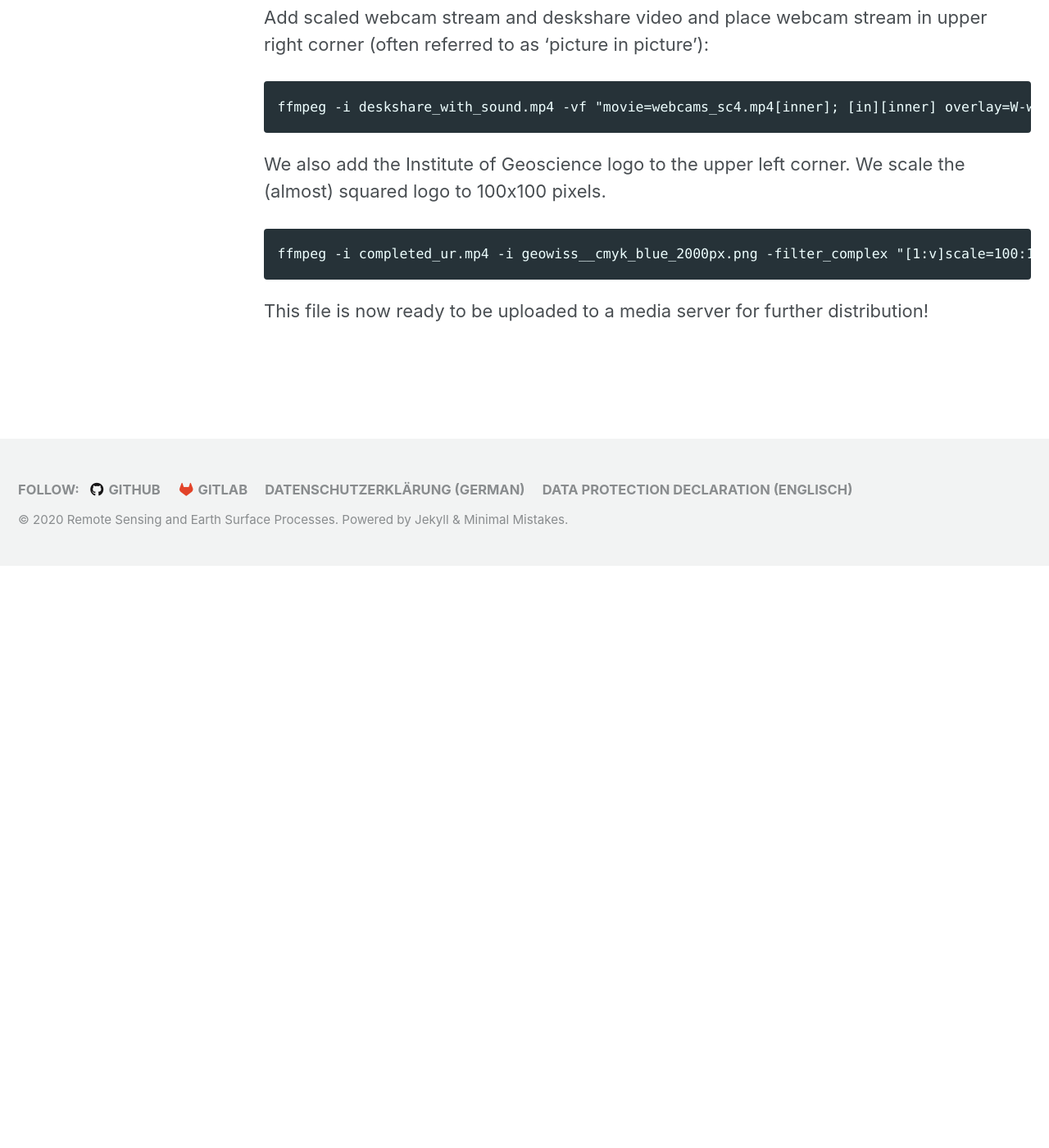
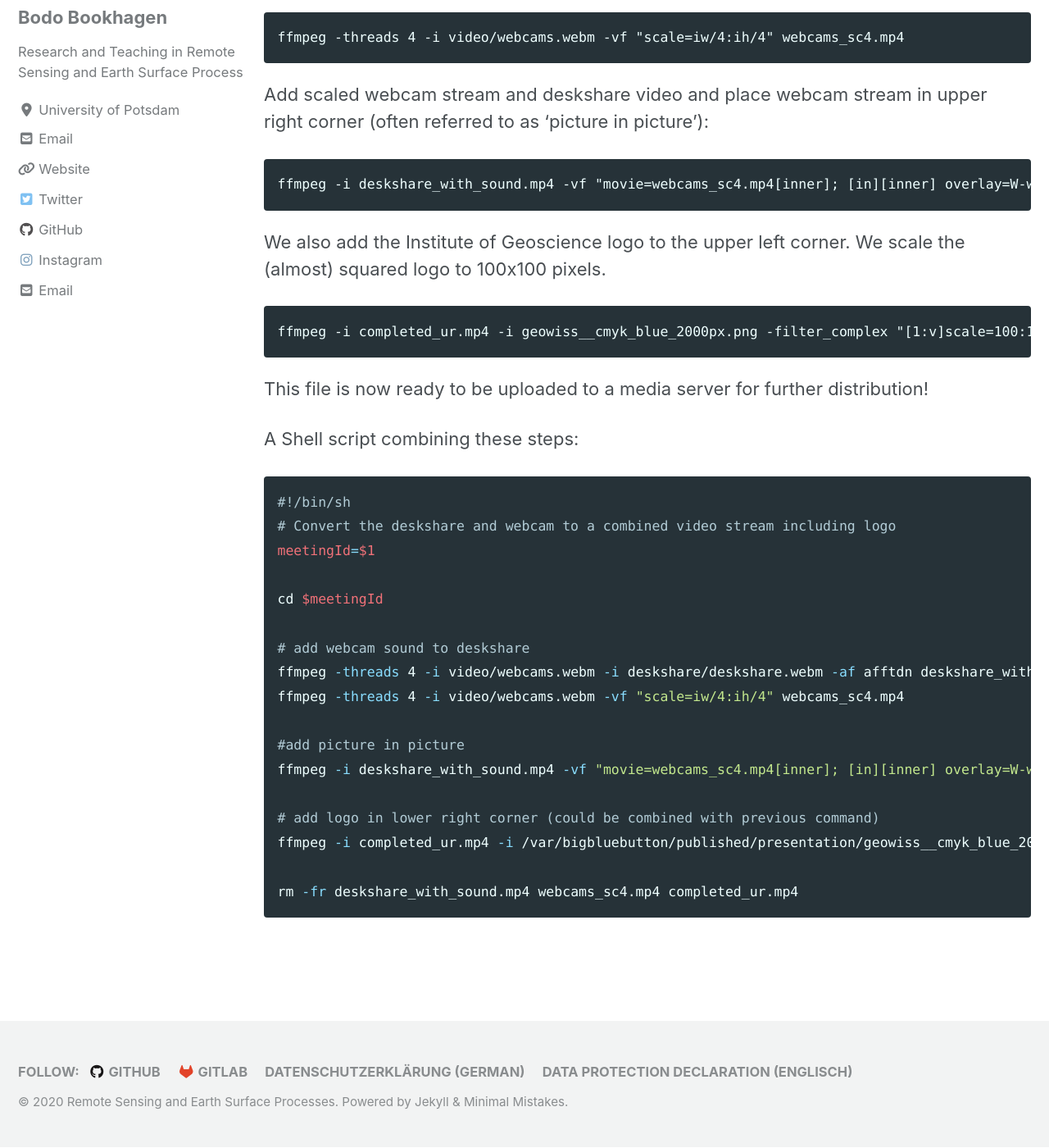
Before and after one commit to UP-RS-ESP/vacon.github.io, a Jekyll site: the page built from _posts/2020-10-28-BBB-to-MP4-Webcam-and-Deskshare.md, in a window 1280 px wide and 1400 px high, scrolled down 1473 px. Shown: the whole window at 82% size. Built offline with Jekyll 4.4.1, drawn with Linux system fonts in a browser that asks for light colours; cached includes are drawn as plain includes; nearby versions of some CDN libraries; before the commit the page ends 2163 px from its top, so only the background shows below that; some of the changed text lies outside the part shown.

Commit message:
Oct-28 2020

````diff
--- a/_posts/2020-10-28-BBB-to-MP4-Webcam-and-Deskshare.md
+++ b/_posts/2020-10-28-BBB-to-MP4-Webcam-and-Deskshare.md
@@ -19,6 +19,8 @@ Convert your BBB recordings to a compressed MP4 stream with webcam overlay and l
 Similar to several other academic institutions, we are hosting our own [Big Blue Button Server (BBB)](https://bigbluebutton.org/). This is an open-source and free conference and teaching server tailored for academic environments. The standard player showing recorded teaching session is fairly simple and does not allow to download a video stream (e.g. MP4). However, the necessary files - movie of the shared desktop/presentation and webcamera - are stored on the BBB server and can be converted with [ffmpeg](https://ffmpeg.org/) to a combined stream. Also, ffmpeg allows to apply audio-filtering steps that will enhance audio quality.
 
 The next steps are tailored towards combining shared desktops and webcameras and applying a FFT-based noise canceling and speech filter ([afftdn](https://ffmpeg.org/ffmpeg-filters.html#afftdn)). We experimented with different low- and high-pass filtering options, but found this to be most useful. If you have a particularly noisy audio stream, you may need to filter this manually or use [audacity](https://www.audacityteam.org/).
+
+These steps also allow you to convert existing recordings. If you plan to record new, high resolution recording, please look at [OBS](https://obsproject.com/).
 
 On the BBB server change to the directory that contains the processed and published recordings. These are usually stored in `/var/bigbluebutton/published/presentation/`. Change directory to the meeting id of the recording - these are usually long digits and number combinations that you see in the http address when playing the recording (e.g., *bda894a68f6d2aa38dc62dd788e19d357e17948c-1603807633429*.)
 
@@ -49,3 +51,24 @@ ffmpeg -i completed_ur.mp4 -i geowiss__cmyk_blue_2000px.png -filter_complex "[1:
 ```
 
 This file is now ready to be uploaded to a media server for further distribution!
+
+A Shell script combining these steps:
+```bash
+#!/bin/sh
+# Convert the deskshare and webcam to a combined video stream including logo
+meetingId=$1
+
+cd $meetingId
+
+# add webcam sound to deskshare
+ffmpeg -threads 4 -i video/webcams.webm -i deskshare/deskshare.webm -af afftdn deskshare_with_sound.mp4
+ffmpeg -threads 4 -i video/webcams.webm -vf "scale=iw/4:ih/4" webcams_sc4.mp4
+
+#add picture in picture
+ffmpeg -i deskshare_with_sound.mp4 -vf "movie=webcams_sc4.mp4[inner]; [in][inner] overlay=W-w:0 [out]" completed_ur.mp4
+
+# add logo in lower right corner (could be combined with previous command)
+ffmpeg -i completed_ur.mp4 -i /var/bigbluebutton/published/presentation/geowiss__cmyk_blue_2000px.png -filter_complex "[1:v]scale=100:100[v1];[0:v][v1]overlay[outv]" -map "[outv]" completed_afftdn_ll.mp4
+
+rm -fr deskshare_with_sound.mp4 webcams_sc4.mp4 completed_ur.mp4
+```
````
